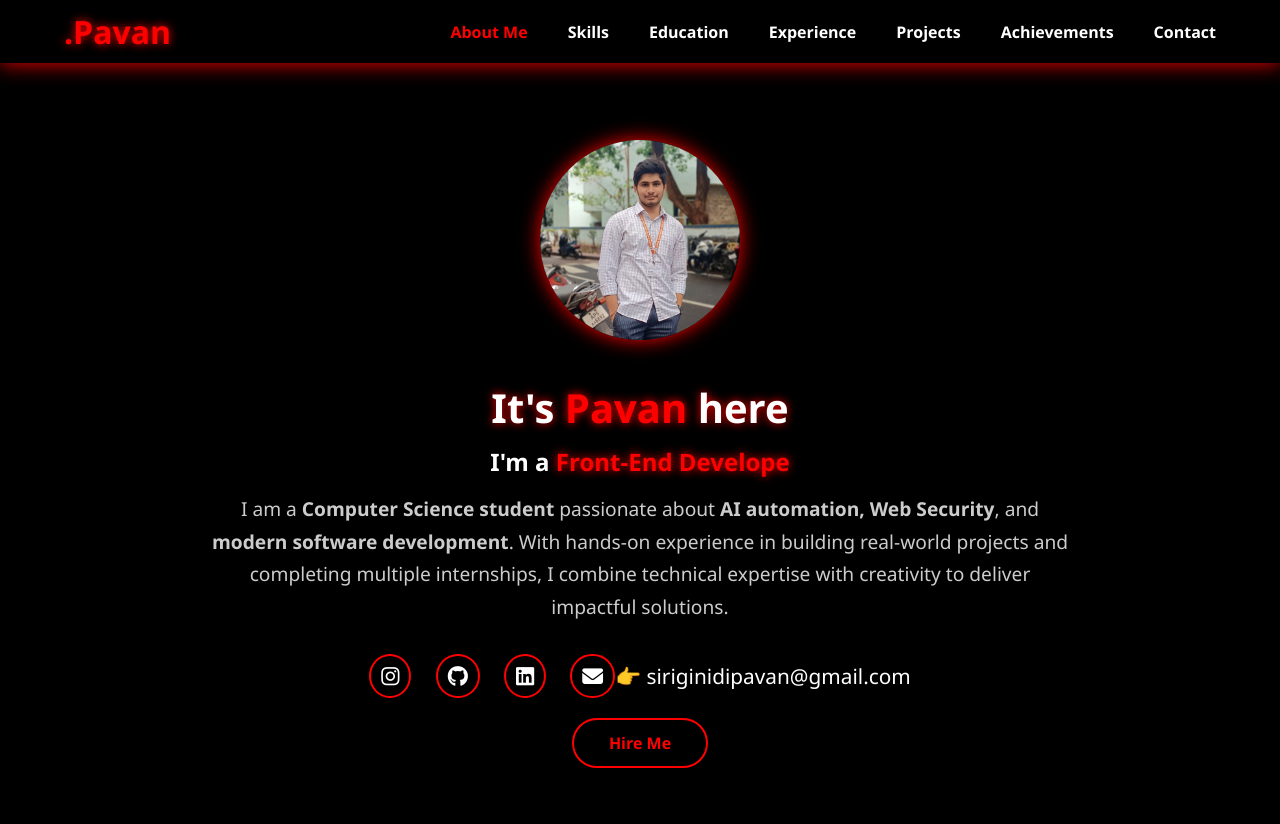
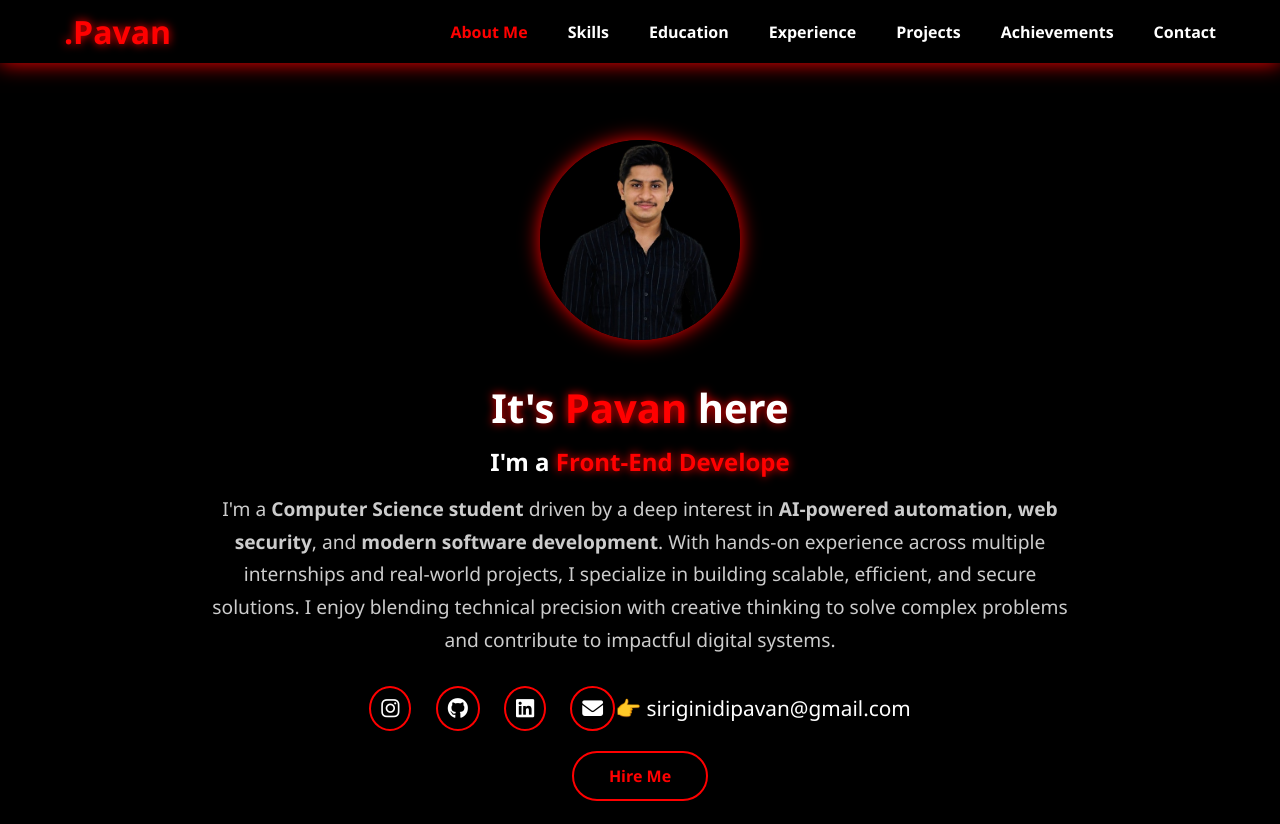
Before and after one commit to Pavanramasaikumar/portfol, a plain HTML site: page index.html in a window 1280 px wide. Shown: the top 824 px of the page. Drawn offline with Linux system fonts and the light colour scheme.

Commit message:
Add files via upload

```diff
--- a/index.html
+++ b/index.html
@@ -26,13 +26,13 @@
     </header>
     <section id="AboutMe" class="page">
       <div class="imgdet">
-        <img src="pavan1.jpg" alt="Pavan photo">
+        <img src="pawss-removebg-preview.jpg" alt="Pavan photo">
       </div>
       <div class="textdet">
         <h1>It's <span>Pavan</span> here</h1>
         <h2>I'm a <span id="dynamic-role">Front-End Developer</span></h2>
         <div class="bio-summary">
-          <p>I am a <strong>Computer Science student</strong> passionate about <strong>AI automation, Web Security</strong>, and <strong>modern software development</strong>. With hands-on experience in building real-world projects and completing multiple internships, I combine technical expertise with creativity to deliver impactful solutions.</p>
+          <p>I'm a <strong>Computer Science student</strong> driven by a deep interest in <strong>AI-powered automation, web security</strong>, and <strong>modern software development</strong>. With hands-on experience across multiple internships and real-world projects, I specialize in building scalable, efficient, and secure solutions. I enjoy blending technical precision with creative thinking to solve complex problems and contribute to impactful digital systems.</p>
         </div>
         <footer>
           <a href="https://www.instagram.com/pavan_naidu_sirigineedi"><i class="fa-brands fa-instagram"></i></a>
@@ -65,7 +65,7 @@
       <div class="timeline">
         <div class="card"><h2>B.Tech - CSE</h2><p>Gayatri Vidya Parishad College of Engineering (2023-2027) | CGPA: 8.6/10</p></div>
         <div class="card"><h2>12th (Senior Secondary)</h2><p>State Board (2021-2023) | 97%</p></div>
-        <div class="card"><h2>10th (Secondary)</h2><p>State Board (20202021) | 95%</p></div>
+        <div class="card"><h2>10th (Secondary)</h2><p>State Board (2020-2021) | 95%</p></div>
       </div>
     </section>
 
```
Also changed, not shown: pawss-removebg-preview.jpg (added).
